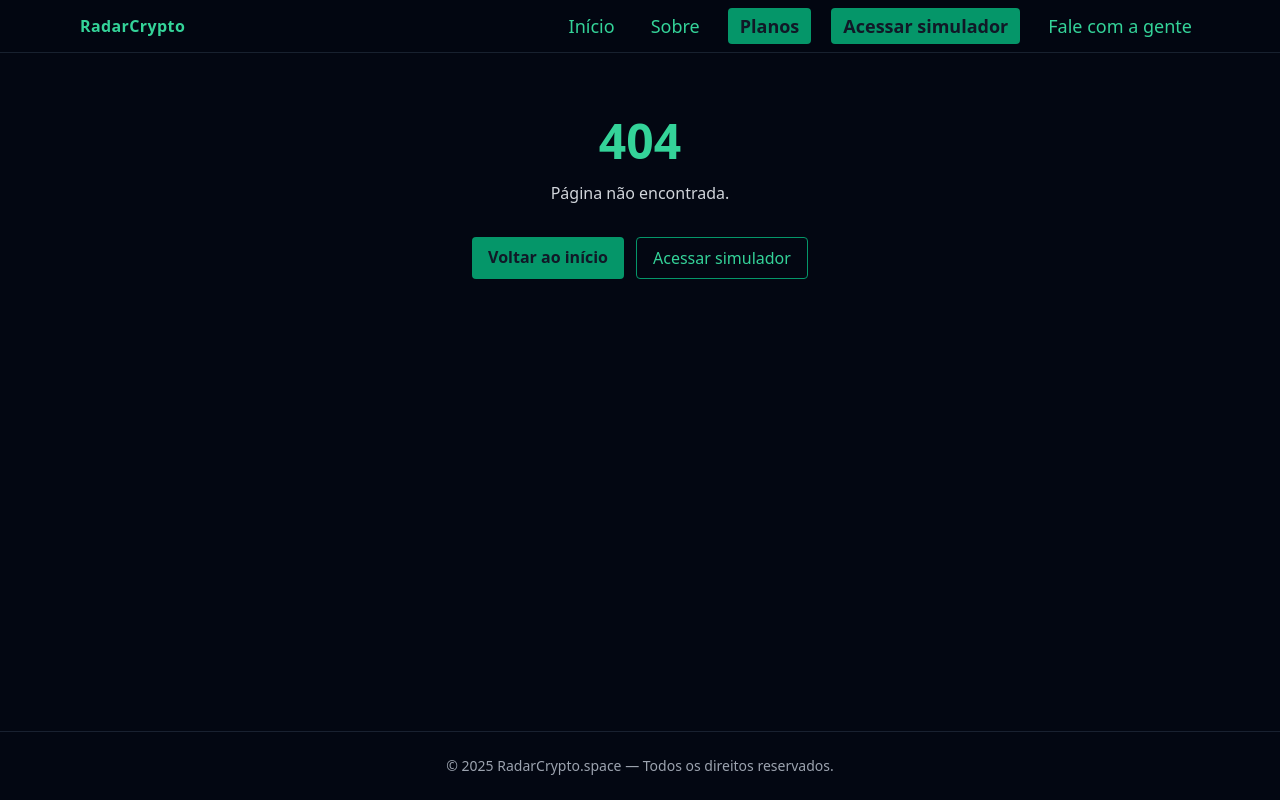
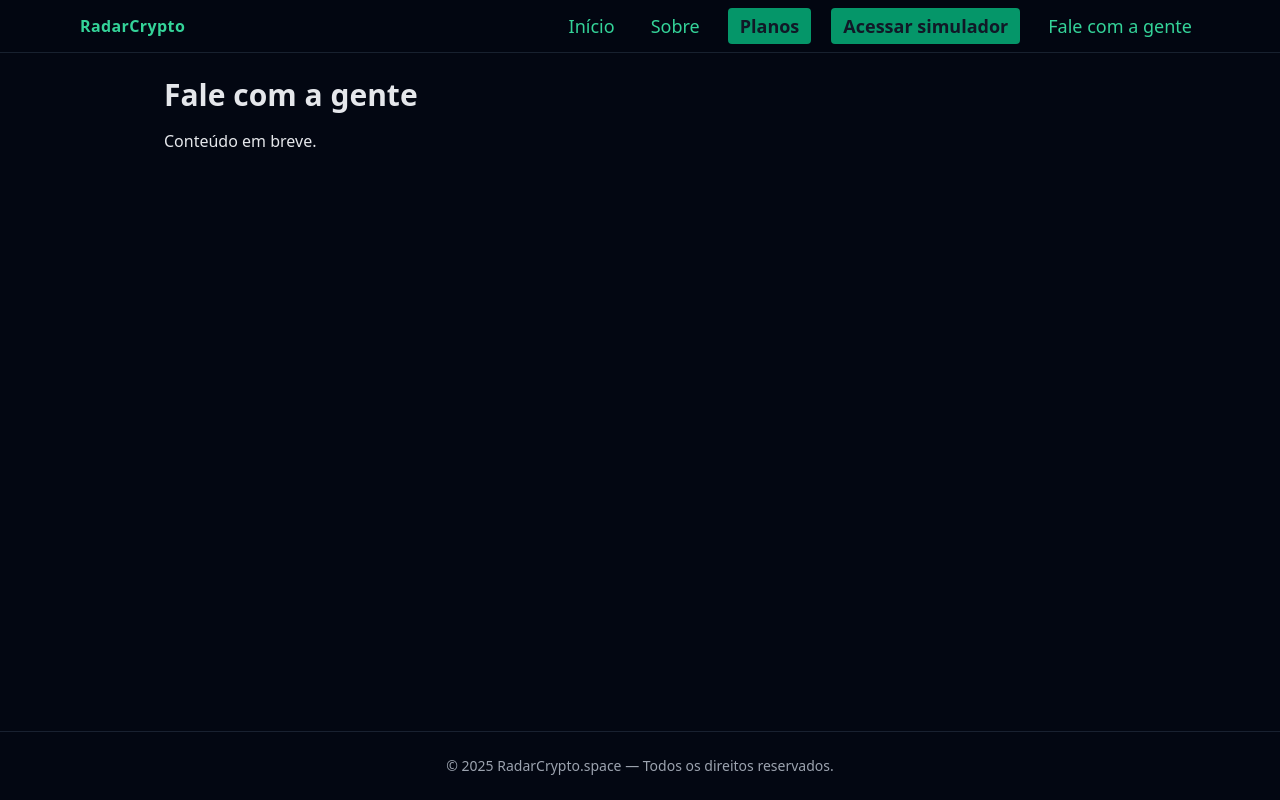
Before and after one commit to Ivanmonteiro-create/radarcripto.space, a Next.js app: page /fale-com-agente in a window 1280 px wide. Before the commit this address had no page. Built offline with nearby package versions, Linux system fonts and the light colour scheme.

Commit message:
Create page.tsx

```diff
--- /dev/null
+++ b/app/fale-com-agente/page.tsx
@@ -0,0 +1,10 @@
+export const metadata = { title: 'Fale com a gente | RadarCripto' };
+
+export default function FaleComAgentePage() {
+  return (
+    <main className="mx-auto max-w-[1000px] p-6">
+      <h1 className="text-3xl font-bold mb-4">Fale com a gente</h1>
+      <p>Conteúdo em breve.</p>
+    </main>
+  );
+}
```
